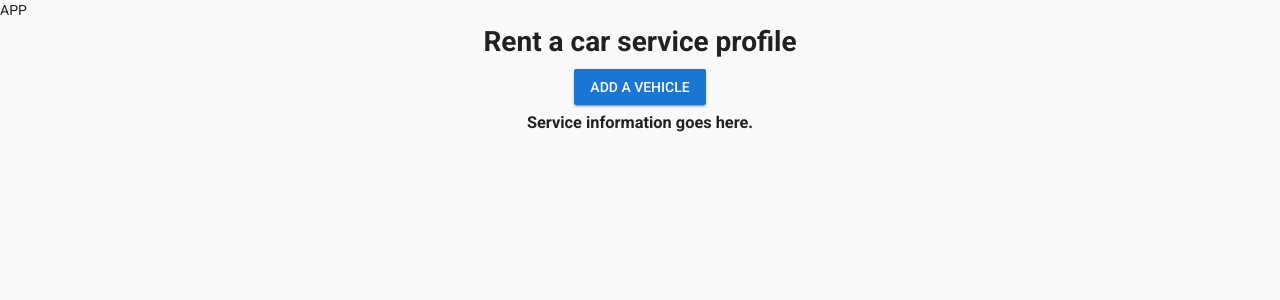
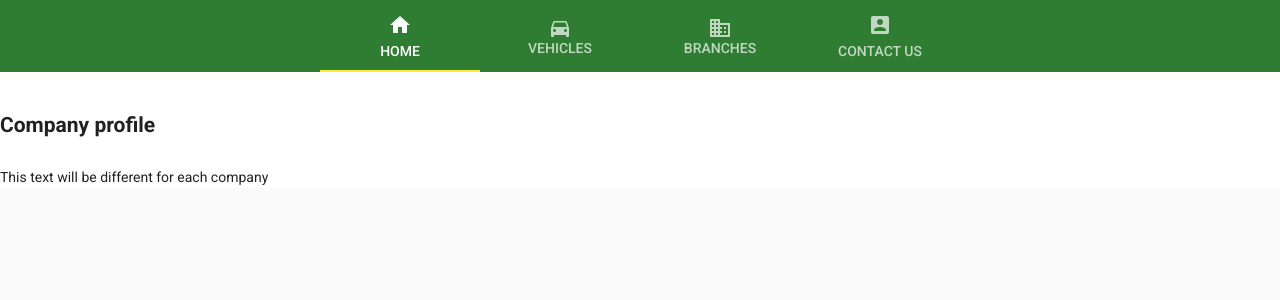
Before and after one commit to classicdocs/isamrs19, a Vue app in the folder frontend/: page /rentacar-service/1 in a window 1280 px wide. Shown: the top 300 px of the page. Built offline with nearby package versions, Linux system fonts and the light colour scheme; no server answers; what @chenfengyuan/vue-number-input would draw is missing.

Commit message:
small changes

```diff
--- a/frontend/src/App.vue
+++ b/frontend/src/App.vue
@@ -1,6 +1,5 @@
 <template>
   <v-app>
-    <label >APP</label>
     <router-view/>
   </v-app>
 </template>
--- a/frontend/src/api-services/vehicle.service.js
+++ b/frontend/src/api-services/vehicle.service.js
@@ -7,5 +7,8 @@ const ENDPOINTS = {
 export default {
   create(data) {
     return Axios.post(ENDPOINTS.VEHICLES, data);
+  },
+  get() {
+    return Axios.get(ENDPOINTS.VEHICLES);
   }
 };
--- a/frontend/src/components/AddVehicleForm.vue
+++ b/frontend/src/components/AddVehicleForm.vue
@@ -3,7 +3,7 @@
     <v-layout row justify-center>
       <v-dialog v-model="addVehicle" persistent max-width="600px">
       <template v-slot:activator="{ on }">
-          <v-btn color="primary" dark v-on="on">Add a vehicle</v-btn>
+          <v-btn color="#43A047" dark v-on="on">Add a vehicle</v-btn>
       </template>
       <v-card>
           <v-form
@@ -82,6 +82,18 @@
       </v-card>
       </v-dialog>
     </v-layout>
+
+
+    <v-list two-line>
+        <v-list-tile id="listitem" v-for="vehicle in vehicle_list" v-bind:key="vehicle">
+        <v-list-tile-content>
+            <v-list-tile-title v-html="vehicle.vehicleManufacturer + ' ' + vehicle.vehicleModel "></v-list-tile-title>
+            <v-list-tile-title v-html="'Vehicle name: ' + vehicle.name + ' | Vehicle type: ' + vehicle.vehicleType + ' | Number of pasengers: '
+            + vehicle.numberOfPassengers + ' | Year of production: ' + vehicle.yearOfProduction + ' | Price per day: '
+            + vehicle.pricePerDay + ' euros'"></v-list-tile-title>
+        </v-list-tile-content>
+        </v-list-tile>
+    </v-list>
   </div>
 </template>
 
@@ -119,14 +131,26 @@ export default {
         price_per_day: 25,
         max_passengers: 10,
         passengers_enabled: false,
-        vehicle: null
+        vehicle: null,
+        vehicle_list: []
     }),
+    created() {
+        this.vehicle_list = [];
+        VehicleController.get().then((response) => {
+        response.data.forEach(element => {
+          this.vehicle_list.push(element);
+        });
+      })
+    },
     methods: {
         onSubmit() {
             this.vehicle = new Vehicle(this.$route.params.id,this.vehicle_name,this.carManufacturer,this.carModel,this.carType,
             this.passengers,this.production,this.price_per_day);
 
-            VehicleController.create(this.vehicle);
+            VehicleController.create(this.vehicle)
+                .then((response) => {
+                   this.vehicle_list.push(response.data);
+            });
             this.reset();
             this.addVehicle = false;
         },
@@ -191,3 +215,13 @@ export default {
     }
 }
 </script>
+
+<style>
+
+#listitem {
+    padding-left: 2%;
+    background-color: #f2f2f2;
+    border: solid 0.1px  #dbdbdb;
+}
+
+</style>
--- a/frontend/src/components/RentACarAdminOptions.vue
+++ b/frontend/src/components/RentACarAdminOptions.vue
@@ -19,7 +19,3 @@ export default {
     }
 }
 </script>
-
-<style>
-
-</style>
--- a/frontend/src/components/RentACarInfo.vue
+++ b/frontend/src/components/RentACarInfo.vue
@@ -1,6 +1,8 @@
 <template>
-    <div>
-        <h3>Service information goes here.</h3>
+    <div id="info">
+        <h2>Company profile </h2>
+
+        <p id="about">This text will be different for each company</p>
     </div>
 </template>
 
@@ -12,8 +14,16 @@ export default {
 
 <style>
 
-h3 {
-    text-align: center;
+#about {
+    padding-top: 2%;
+}
+
+#info {
+    padding-top: 3%;
+}
+
+h2 {
+    text-align: left;
 }
 
 </style>
--- a/frontend/src/controllers/vehicle.controller.js
+++ b/frontend/src/controllers/vehicle.controller.js
@@ -3,5 +3,8 @@ import VehicleApiService from "@/api-services/vehicle.service";
 export default {
   create(data) {
     return VehicleApiService.create(data);
+  },
+  get(){
+    return VehicleApiService.get();
   }
 };
--- a/frontend/src/views/RentACarService.vue
+++ b/frontend/src/views/RentACarService.vue
@@ -1,8 +1,63 @@
 <template>
     <div>
-        <h1>Rent a car service profile</h1>
-        <RentACarAdminOptions></RentACarAdminOptions>
-        <RentACarInfo></RentACarInfo>
+
+        <v-app id="inspire">
+            <v-tabs
+            centered
+            color="#2E7D32"
+            dark
+            icons-and-text
+            >
+            <v-tabs-slider color="yellow"></v-tabs-slider>
+
+            <v-tab href="#tab-1">
+                Home
+                <v-icon>home</v-icon>
+            </v-tab>
+
+            <v-tab href="#tab-2">
+                Vehicles
+                <i class="material-icons">directions_car</i>
+            </v-tab>
+
+            <v-tab href="#tab-3">
+                Branches
+                <i class="material-icons">business</i>
+            </v-tab>
+
+            <v-tab href="#tab-4">
+                Contact us
+                <v-icon>account_box</v-icon>
+            </v-tab>
+
+            <v-tab-item :value="'tab-1'" >
+                <v-card flat>
+                    <RentACarInfo></RentACarInfo>
+                </v-card>
+            </v-tab-item>
+
+            <v-tab-item :value="'tab-2'" >
+                <v-card flat>
+                    <RentACarAdminOptions></RentACarAdminOptions>
+                </v-card>
+            </v-tab-item>
+
+            <v-tab-item :value="'tab-3'" >
+                <v-card flat>
+                <v-card-text>tab 3</v-card-text>
+                </v-card>
+            </v-tab-item>
+
+            <v-tab-item :value="'tab-4'" >
+                <v-card flat>
+                <v-card-text>tab 3</v-card-text>
+                </v-card>
+            </v-tab-item>
+
+            </v-tabs>
+        </v-app>
+
+
     </div>
 </template>
 
```
Also changed, not shown: 2 other files (tests, documents, lock files or other folders).
